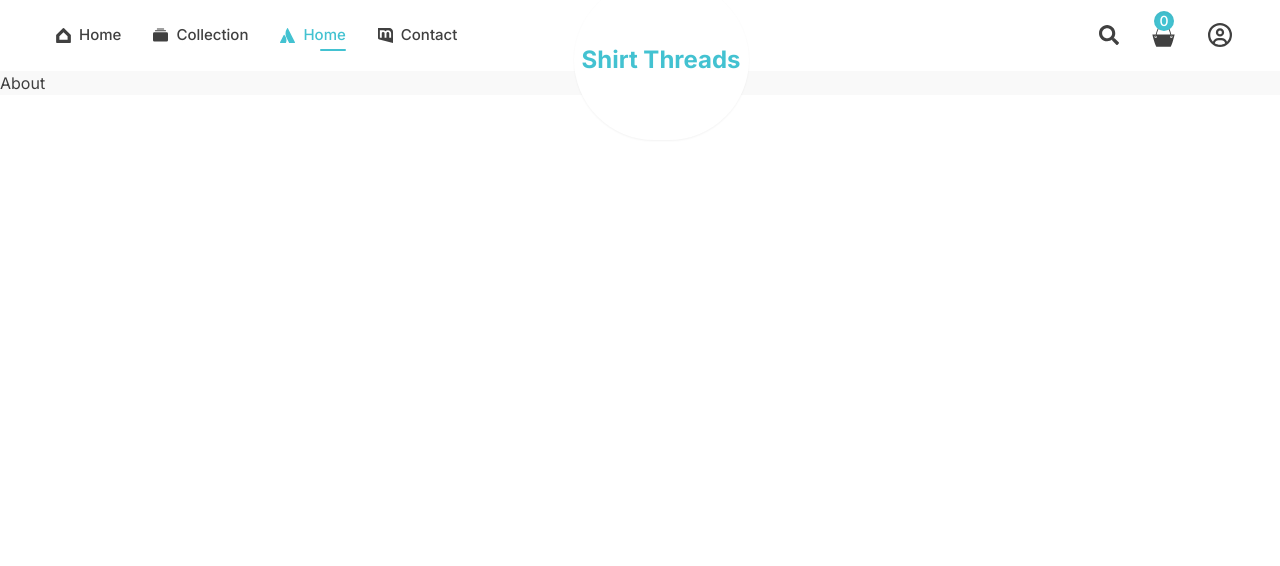
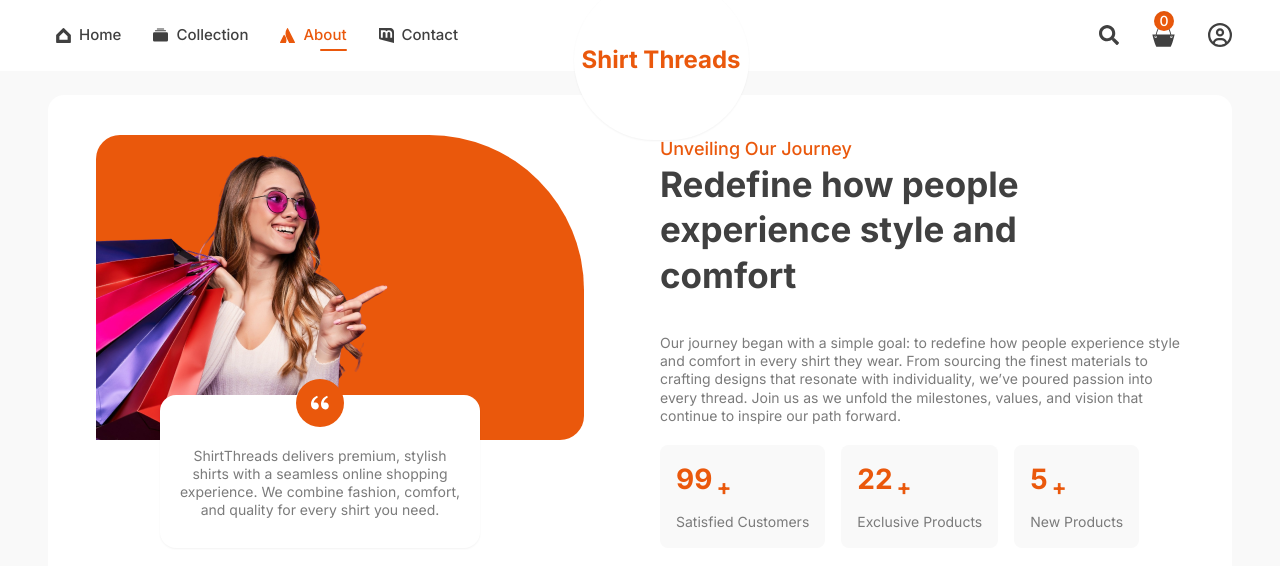
Before and after one commit to Reavampop/copy, a React (Vite) app in the folder frontend/: page /about in a window 1280 px wide. Shown: the top 566 px of the page. Built offline with nearby package versions, Linux system fonts and the light colour scheme.

Commit message:
about page initial UI

```diff
--- /dev/null
+++ b/frontend/src/components/Hero.jsx
@@ -0,0 +1,29 @@
+import { BsFire } from "react-icons/bs";
+import { Link } from "react-router-dom";
+
+const Hero = () => {
+  return (
+    <section className="max-padd-container max-xl:mt-8 mb-16">
+      <div className="max-padd-container bg-hero bg-cover bg-center bg-no-repeat h-[736px] w-full rounded-tl-3xl rounded-tr-3xl mt-6">
+        <div className="relative max-w-[777px] top-48 ">
+          <h5 className="flex items-baseline gap-x-2 uppercase text-secondary medium-18">
+            MODERN COLLECTION <BsFire />
+          </h5>
+          <h1 className="h1 capitalize max-w-[611px] ">
+            It’s not your usual 50% off holiday sale.
+          </h1>
+          <p className="pl-2 max-w-lg mt-6 mb-8 border-l-4 border-l-secondary">
+            Finally, a holiday sale you’ll actually like. Shop sweatshirts,
+            socks, throws & more.
+          </p>
+          <div className="flex gap-2 sm:gap-6 mt-14">
+            <Link className="btn-dark max-sm:!p-3">Latest Products</Link>
+            <Link className="btn-secondary max-sm:!p-3">Popular Products</Link>
+          </div>
+        </div>
+      </div>
+    </section>
+  );
+};
+
+export default Hero;
--- a/frontend/src/components/Navbar.jsx
+++ b/frontend/src/components/Navbar.jsx
@@ -7,7 +7,7 @@ const Navbar = ({ containerStyles, toggleMenu, menuOpened }) => {
   const navItems = [
     { to: "/", label: "Home", icon: <SiGooglehome /> },
     { to: "/collection", label: "Collection", icon: <BsCollectionFill /> },
-    { to: "/about", label: "Home", icon: <SiAtlassian /> },
+    { to: "/about", label: "About", icon: <SiAtlassian /> },
     {
       to: "/mailto:support@shirtthreads.com",
       label: "Contact",
--- a/frontend/src/pages/About.jsx
+++ b/frontend/src/pages/About.jsx
@@ -1,5 +1,72 @@
+import aboutImg from "../assets/about.png";
+import { RiDoubleQuotesL } from "react-icons/ri";
+
 const About = () => {
-  return <div>About</div>;
+  const statistics = [
+    { label: "Satisfied Customers", value: 99 },
+    { label: "Exclusive Products", value: 22 },
+    { label: "New Products", value: 5 },
+  ];
+
+  return (
+    <section>
+      <div className="max-padd-container">
+        <div className="max-padd-container py-10 bg-white rounded-2xl my-6">
+          {/* container */}
+          <div className="flex flex-col xl:flex-row gap-10">
+            {/* left side */}
+            <div className="flex-1 relative">
+              <div className="bg-secondary rounded-3xl rounded-tr-[155px] w-[488px]">
+                <img src={aboutImg} alt="" />
+              </div>
+              <div className="bg-white absolute bottom-0 left-16 max-w-xs p-4 rounded-2xl flexCenter flex-col shadow-sm">
+                <span className="relative bottom-8 p-3 text-white h-12 w-12 flex items-center rounded-full bg-secondary">
+                  <RiDoubleQuotesL className="text-2xl" />
+                </span>
+                <p className="text-center relative bottom-3">
+                  ShirtThreads delivers premium, stylish shirts with a seamless
+                  online shopping experience. We combine fashion, comfort, and
+                  quality for every shirt you need.
+                </p>
+              </div>
+            </div>
+            {/* right side */}
+            <div className="flex-1 flex justify-center flex-col">
+              <span className="medium-18 text-secondary">
+                Unveiling Our Journey
+              </span>
+              <h2 className="h2 max-w-[472px]">
+                Redefine how people experience style and comfort
+              </h2>
+              <p className="py-5">
+                Our journey began with a simple goal: to redefine how people
+                experience style and comfort in every shirt they wear. From
+                sourcing the finest materials to crafting designs that resonate
+                with individuality, we’ve poured passion into every thread. Join
+                us as we unfold the milestones, values, and vision that continue
+                to inspire our path forward.
+              </p>
+              {/* statistics container */}
+              <div className="flex flex-wrap gap-4">
+                {statistics.map((statistics, index) => (
+                  <div
+                    key={index}
+                    className="bg-primary text-secondary p-4 rounded-lg"
+                  >
+                    <div className="flex items-center gap-1">
+                      <h3 className="h3">{statistics.value}</h3>
+                      <h4 className="bold-22">+</h4>
+                    </div>
+                    <p>{statistics.label}</p>
+                  </div>
+                ))}
+              </div>
+            </div>
+          </div>
+        </div>
+      </div>
+    </section>
+  );
 };
 
 export default About;
--- a/frontend/src/pages/Home.jsx
+++ b/frontend/src/pages/Home.jsx
@@ -1,5 +1,7 @@
+import Hero from "../components/Hero";
+
 const Home = () => {
-  return <div>Home</div>;
+  return <Hero />;
 };
 
 export default Home;
--- a/frontend/tailwind.config.js
+++ b/frontend/tailwind.config.js
@@ -7,7 +7,7 @@ export default {
         // primary: "#f5f6f2",
         primary: "#f9f9f9",
         primaryLight: "#e3f7fa",
-        secondary: "#43c2d1",
+        secondary: "#ea580c",
         tertiary: "#404040",
         gray: {
           10: "#EEEEEE",
```
